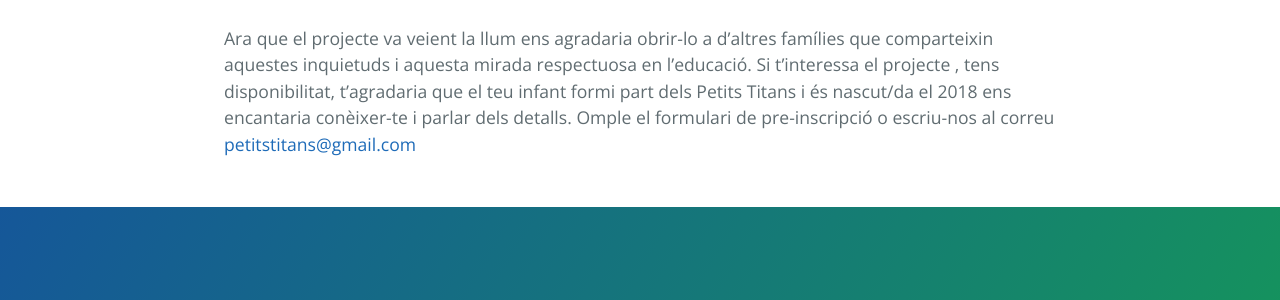
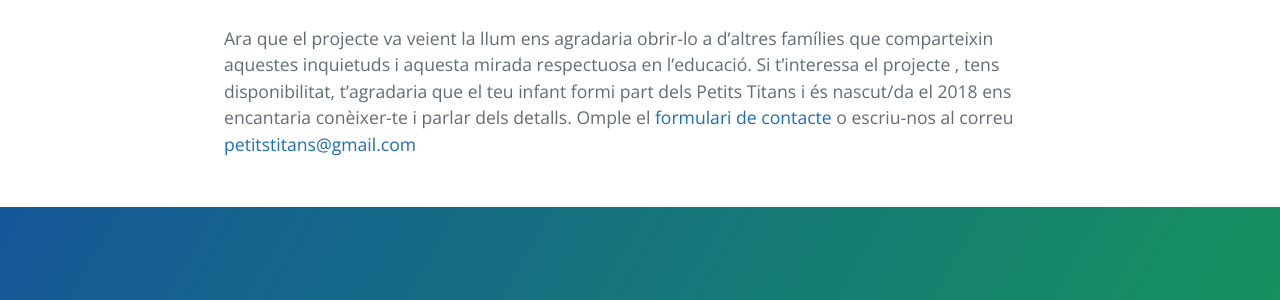
Before and after one commit to sseerrggii/Petits-Titans, a Jekyll site: the page built from index.md, in a window 1280 px wide and 900 px high, scrolled down 4211 px. Shown: the part 311-611 px from the top of the window. Built offline with Jekyll 4.4.1, drawn with Linux system fonts in a browser that asks for light colours; our own code applies the rules of GitHub Pages for plain Markdown files; the repository's description, which GitHub fills in, is left out.

Commit message:
Update index.md

```diff
--- a/index.md
+++ b/index.md
@@ -47,4 +47,4 @@ Per a nosaltres també és un factor important la implicació per part de les fa
 
 ## Suma't
 
-Ara que el projecte va veient la llum ens agradaria obrir-lo a d’altres famílies que comparteixin aquestes inquietuds i aquesta mirada respectuosa en l’educació. Si t’interessa el projecte , tens disponibilitat, t’agradaria que el teu infant formi part dels Petits Titans i és nascut/da el 2018 ens encantaria conèixer-te i parlar dels detalls. Omple el formulari de pre-inscripció o escriu-nos al correu  [petitstitans@gmail.com](mailto:petitstitans@gmail.com)
+Ara que el projecte va veient la llum ens agradaria obrir-lo a d’altres famílies que comparteixin aquestes inquietuds i aquesta mirada respectuosa en l’educació. Si t’interessa el projecte , tens disponibilitat, t’agradaria que el teu infant formi part dels Petits Titans i és nascut/da el 2018 ens encantaria conèixer-te i parlar dels detalls. Omple el [formulari de contacte](https://forms.gle/Ug5y3885Gqy3GqMg6) o escriu-nos al correu  [petitstitans@gmail.com](mailto:petitstitans@gmail.com)
```
